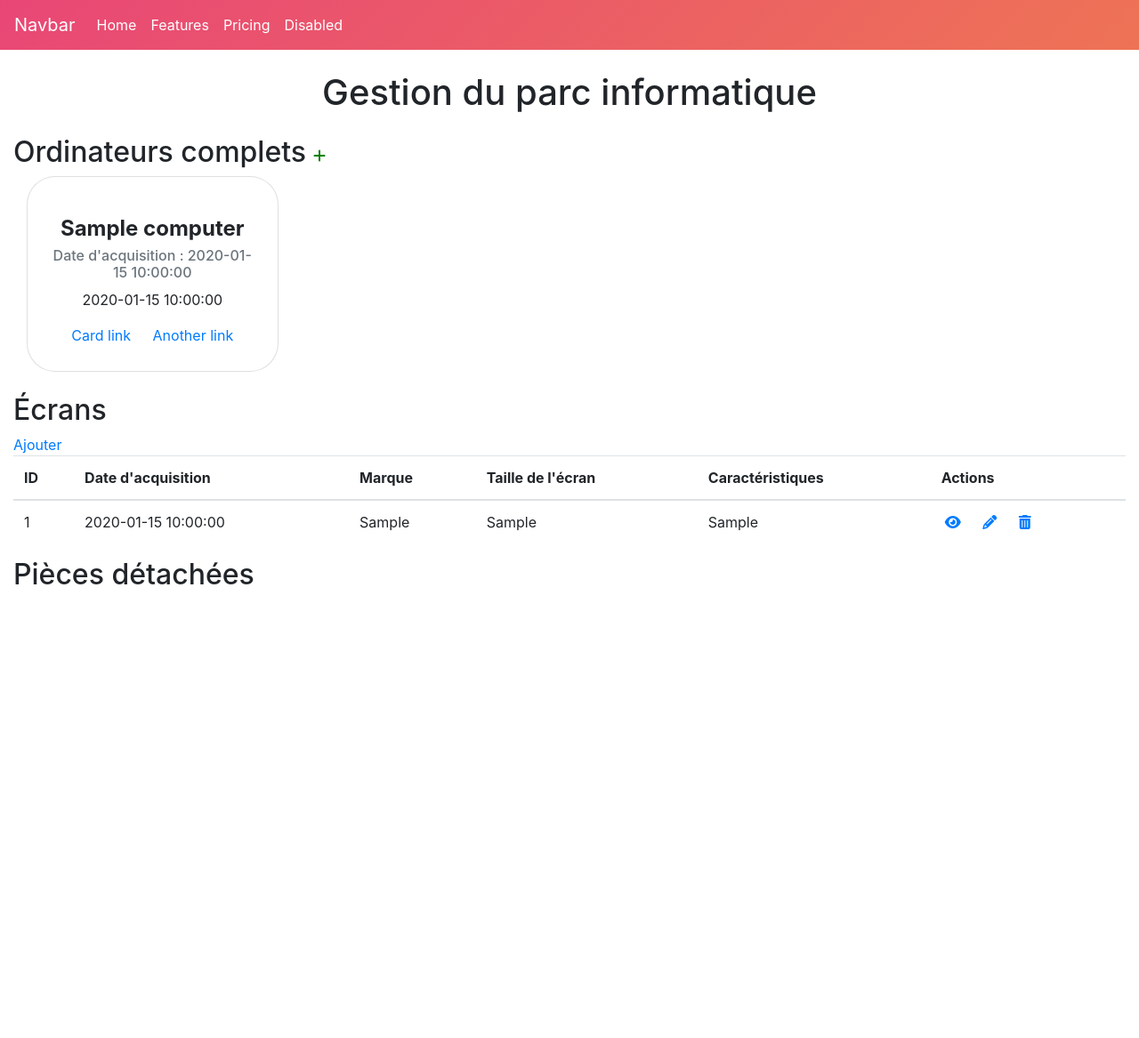
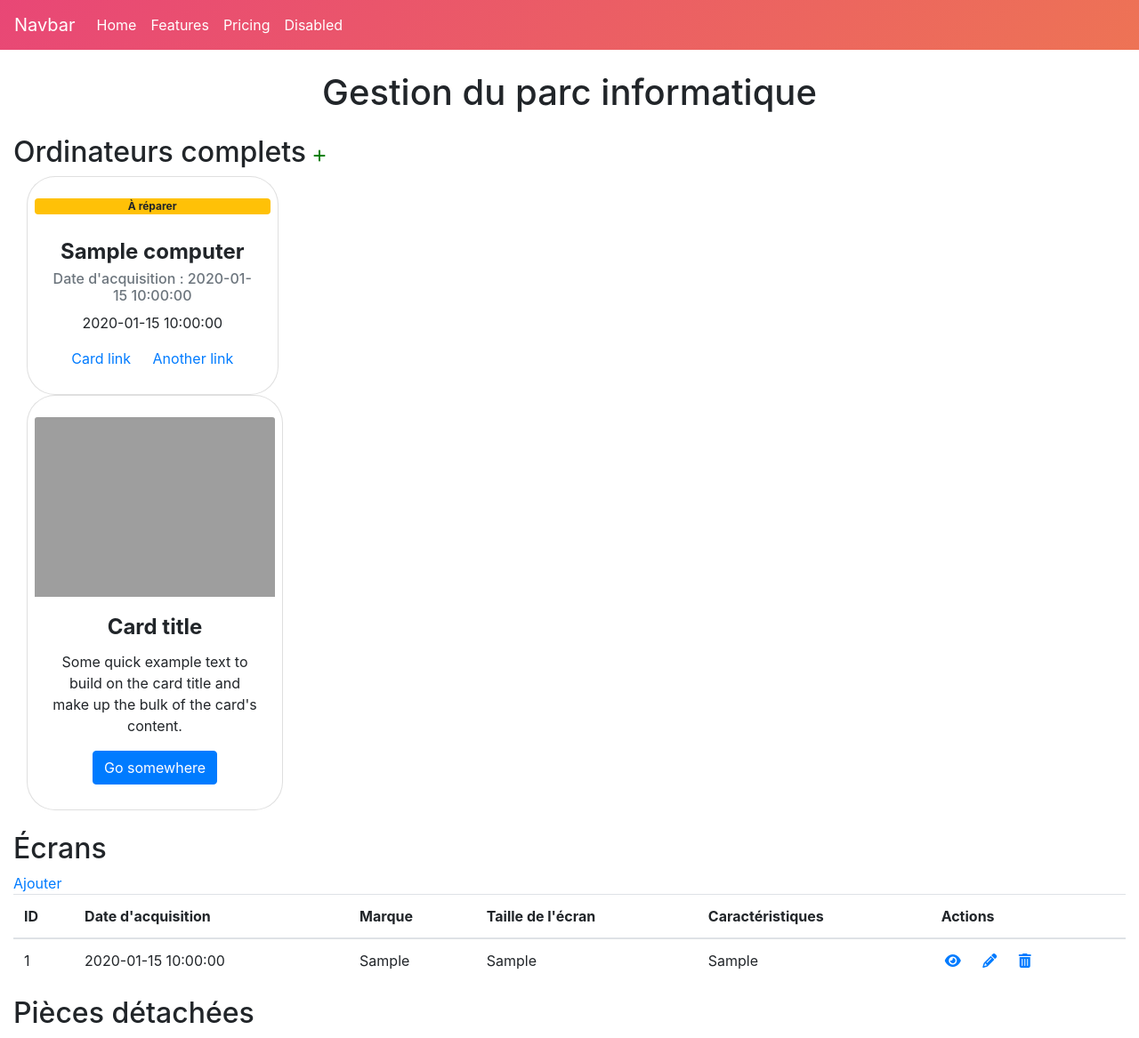
Before and after one commit to LuZeSpY/phpcrud_wamp, a PHP site: page / in a window 1280 px wide. Shown: the whole page at 89% size. Before the commit the page ends 657 px from the top, so only its background shows below. Run offline with PHP 8.4, Linux system fonts and the light colour scheme; tables that the repository leaves empty or names only in its code hold one stand-in row (values such as "Sample post"); some libraries are stand-ins or nearby versions; grey boxes are pictures that could not be loaded.

Commit message:
Setting up create.php

```diff
--- a/db/connexion.php
+++ b/db/connexion.php
@@ -1,6 +1,18 @@
 <?php
+   $server = "localhost";
+   $username = "root";
+   $password = "";
+   $dbname = "phpcrud";
+
    try{
-      $db = new PDO("mysql:host=localhost;dbname=phpcrud","root","");
+      $db = new PDO(
+         "mysql:host=$server; dbname=$dbname",
+         "$username", "$password"
+     );
+      $db->setAttribute(
+         PDO::ATTR_ERRMODE,
+         PDO::ERRMODE_EXCEPTION
+     );
    }
    catch(PDOException $e){
       echo $e->getMessage();
--- a/index.php
+++ b/index.php
@@ -9,21 +9,38 @@
         <h2>Ordinateurs complets</h2>
         <a class="mx-2" href="db/crud/create.php"><i class="fa-solid fa-plus" style="color: #008000;"></i></a>
     </div>
-    <div class="computer mb-4">
+    <div class="computer mb-4 d-flex">
         <?php
             require_once('db/requetes/computer.php');
             foreach($result as $row){
         ?>
         <div class="col-lg-3 col-md-4">
             <div class="card">
+                <?php
+                    if( $row['utilisable'] == 0 ){
+                        echo '<span class="badge badge-success mb-2">Utilisable</span>';
+                    }else{
+                        echo '<span class="badge badge-warning mb-2">À réparer</span>';
+                    }
+                ?>
                 <div class="card-body">
-                    <h5 class="card-title"><?= $row['title'] ?></h5>
+                    <h5 class="card-title"><?= $row['titre'] ?></h5>
                     <h6 class="card-subtitle mb-2 text-muted">Date d'acquisition : <?= $row['date_acquisition'] ?></h6>
                     <p class="card-text"><?= $row['date_acquisition'] ?></p>
                     <a href="#" class="card-link">Card link</a>
                     <a href="#" class="card-link">Another link</a>
                 </div>
             </div>
+
+            <div class="card" style="width: 18rem;">
+                <img class="card-img-top" src="..." alt="Card image cap">
+                <div class="card-body">
+                    <h5 class="card-title">Card title</h5>
+                    <p class="card-text">Some quick example text to build on the card title and make up the bulk of the card's content.</p>
+                    <a href="#" class="btn btn-primary">Go somewhere</a>
+                </div>
+            </div>
+
         </div>
         <?php } ?>
     </div>
```
Also changed, not shown: db/crud/create.php (+10 -5 lines).
